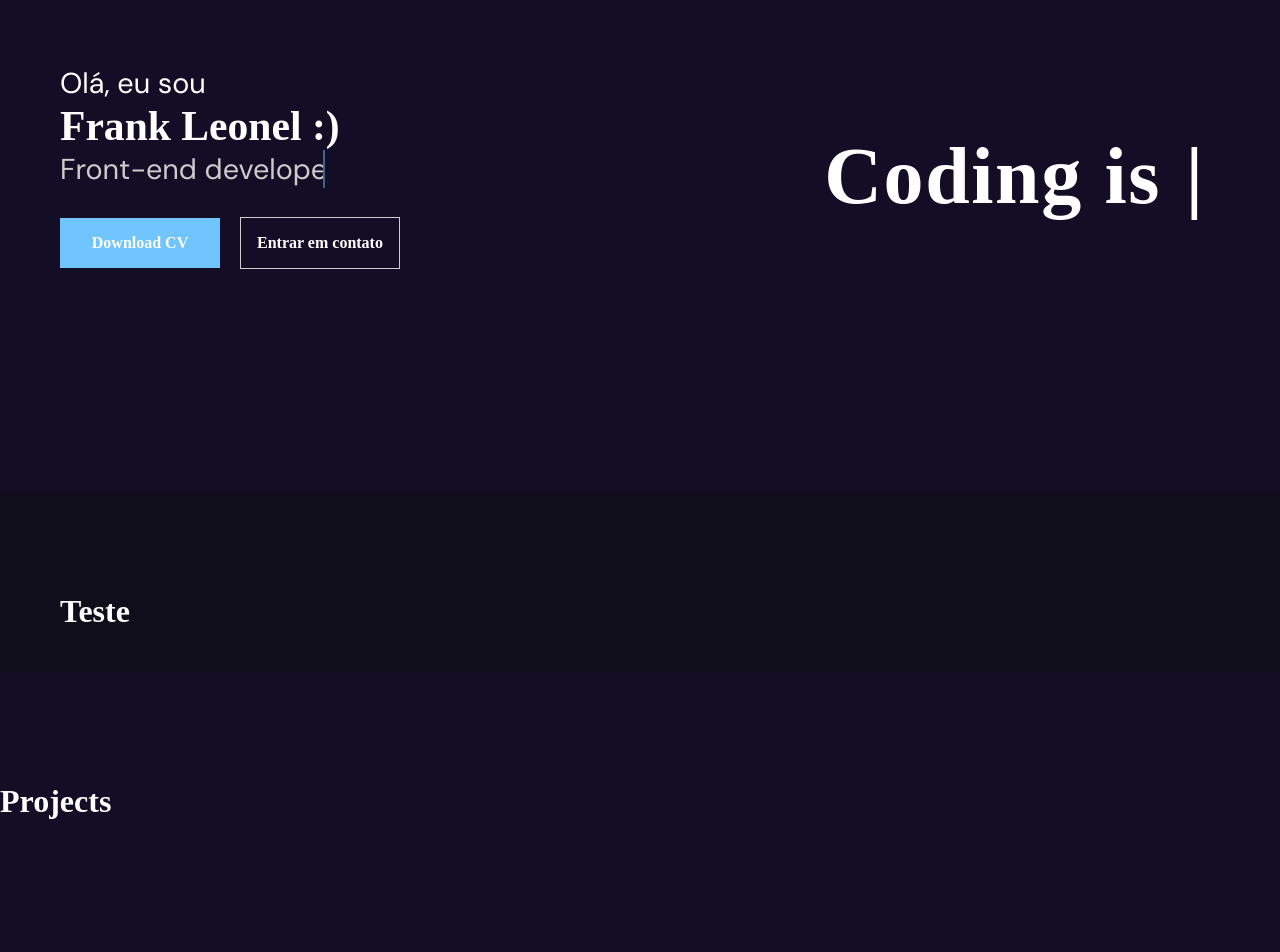
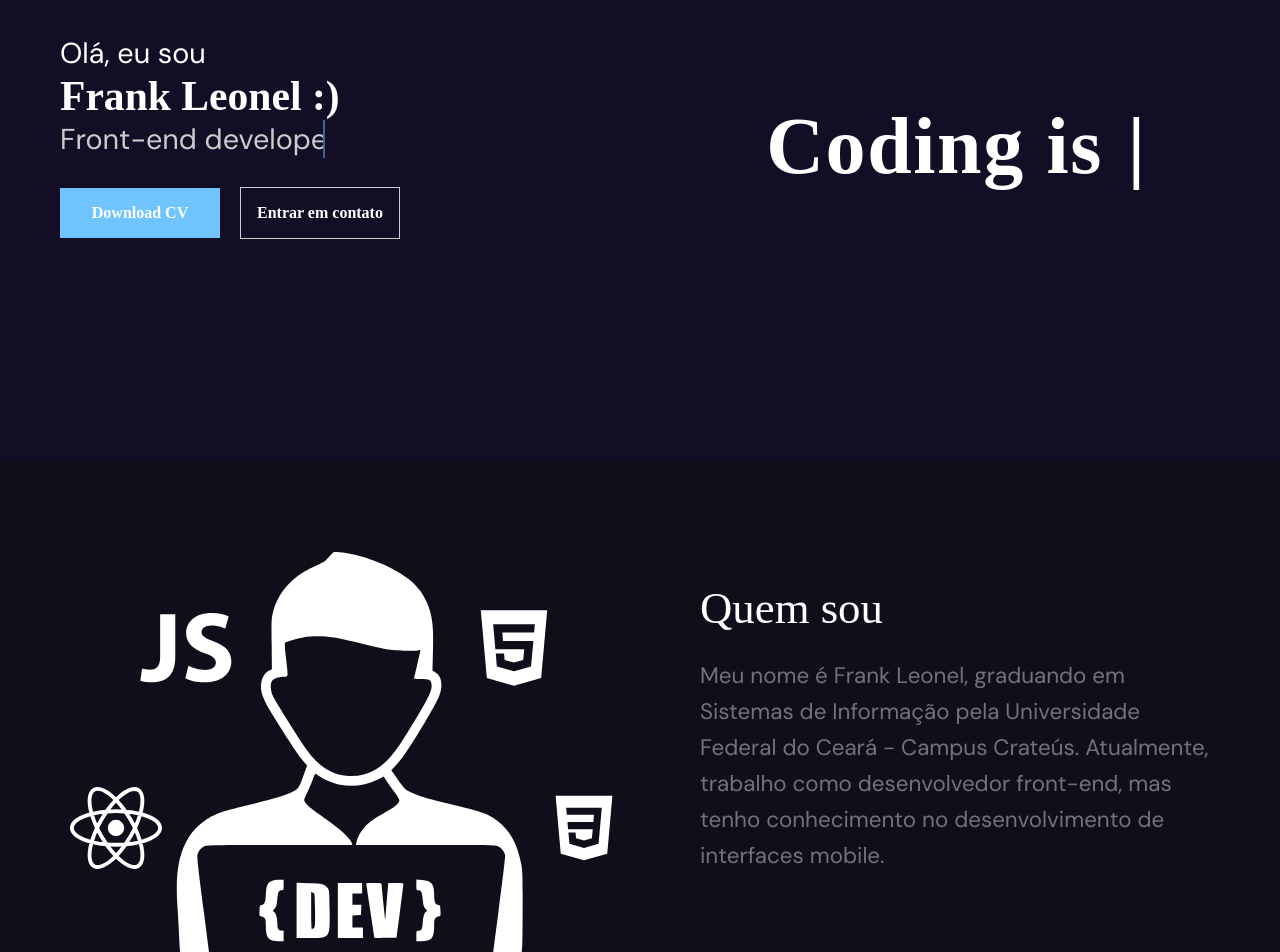
Before and after one commit to FrankLeonel/portfolio, a React (Create React App) app: page / in a window 1280 px wide. Shown: the part 200-1152 px from the top of the page. Built offline with nearby package versions, Linux system fonts and the light colour scheme.

Commit message:
feito a animação e o texto do componente

```diff
--- a/src/components/AboutMe/AboutMe.js
+++ b/src/components/AboutMe/AboutMe.js
@@ -1,3 +1,8 @@
+import { ReactComponent as CssIcon } from "assets/icons/css.svg";
+import { ReactComponent as HtmlIcon } from "assets/icons/html5.svg";
+import { ReactComponent as JSIcon } from "assets/icons/js.svg";
+import { ReactComponent as ProgrammerIcon } from "assets/icons/programmer.svg";
+import { ReactComponent as ReactIcon } from "assets/icons/react.svg";
 import Content from "components/Content";
 import * as S from "./AboutMe.style";
 
@@ -5,7 +10,33 @@ const AboutMe = () => {
   return (
     <S.AboutMeContainer id="about_me">
       <Content>
-        <h1>Teste</h1>
+        <S.Section>
+          <S.ContainerImage>
+            <ProgrammerIcon className="programmer" />
+            <S.AboutFigure>
+              <ReactIcon className="figure_one icon_one" />
+            </S.AboutFigure>
+            <S.AboutFigure>
+              <JSIcon className="figure_two icon_two" />
+            </S.AboutFigure>
+            <S.AboutFigure>
+              <HtmlIcon className="figure_three icon_three" />
+            </S.AboutFigure>
+            <S.AboutFigure>
+              <CssIcon className="figure_four icon_four" />
+            </S.AboutFigure>
+          </S.ContainerImage>
+
+          <S.ContainerText>
+            <h2>Quem sou</h2>
+            <p>
+              Meu nome é Frank Leonel, graduando em Sistemas de Informação pela
+              Universidade Federal do Ceará - Campus Crateús. Atualmente,
+              trabalho como desenvolvedor front-end, mas tenho conhecimento no
+              desenvolvimento de interfaces mobile.
+            </p>
+          </S.ContainerText>
+        </S.Section>
       </Content>
     </S.AboutMeContainer>
   );
--- a/src/components/AboutMe/AboutMe.style.js
+++ b/src/components/AboutMe/AboutMe.style.js
@@ -4,42 +4,196 @@ export const AboutMeContainer = styled.div(
   ({ theme: { breakpoints, colors } }) => ({
     padding: "80px 0",
     backgroundColor: colors.secondary,
+    width: "100%",
+    height: "auto",
 
     [breakpoints.lg]: {
-      padding: "80px 0 20px",
+      padding: "60px 0 20px",
     },
   })
 );
 
-export const Section = styled.div(({ theme: { breakpoints } }) => ({
+export const Section = styled.div(({ theme }) => ({
   display: "flex",
+  alignItems: "flex-start",
+  width: "100%",
+  height: "auto",
+}));
+
+export const ContainerImage = styled.div(
+  ({ theme: { breakpoints, colors } }) => ({
+    display: "none",
+    padding: "30px 0",
+    ".programmer": {
+      width: "60%",
+      height: "60%",
+      path: {
+        fill: colors.white,
+      },
+      "&:hover": {
+        webkitTransform: "scale(1.1)",
+        transform: "scale(1.1)",
+      },
+    },
+
+    [breakpoints.md]: {
+      width: "50%",
+      display: "flex",
+      alignItems: "center",
+      justifyContent: "center",
+      position: "relative",
+      webkitTransition: "1s all ease",
+      transition: "1s all ease",
+    },
+
+    [breakpoints.lg]: {
+      ".programmer": {
+        width: "60%",
+      },
+    },
+  })
+);
+
+export const AboutFigure = styled.div(({ theme: { breakpoints, colors } }) => ({
+  display: "flex",
+  webkitBoxPack: "center",
+  msFlexPack: "center",
+  justifyContent: "center",
+  webkitBoxAlign: "center",
+  msFlexAlign: "center",
   alignItems: "center",
-  width: "100%",
-  height: "70vh",
-
-  "> div": {
-    display: "flex",
-    flexDirection: "column",
-    justifyContent: "center",
-    width: "100%",
-    height: "auto",
-  },
 
   "> *": {
-    flex: 0,
-    "&:first-child": {
-      flexBasis: "100%",
+    position: "absolute",
+    width: "50px",
+    height: "50px",
+    path: {
+      fill: colors.white,
     },
   },
 
-  [breakpoints.md]: {
-    height: "74vh",
+  ".figure_one": {
+    top: "200px",
+    left: "10px",
+  },
+  ".figure_two": {
+    top: "80px",
+    left: "40px",
+  },
+  ".figure_three": {
+    top: "80px",
+    right: "40px",
+  },
+  ".figure_four": {
+    top: "200px",
+    right: "20px",
+  },
 
+  [breakpoints.lg]: {
     "> *": {
-      flex: 1,
-      "&:first-child": {
-        flexBasis: "30%",
-      },
+      width: "72px",
+      height: "72px",
+    },
+
+    ".figure_one": {
+      top: "260px",
+      left: 0,
+    },
+    ".figure_two": {
+      top: "80px",
+      left: "40px",
+    },
+    ".figure_three": {
+      top: "80px",
+      right: "80px",
+    },
+    ".figure_four": {
+      top: "260px",
+      right: 0,
+    },
+  },
+
+  [breakpoints.xl]: {
+    "> *": {
+      width: "92px",
+      height: "92px",
+    },
+
+    ".figure_one": {
+      top: "260px",
+      left: "10px",
+    },
+    ".figure_two": {
+      top: "80px",
+      left: "80px",
+    },
+    ".figure_three": {
+      top: "80px",
+      right: "80px",
+    },
+    ".figure_four": {
+      top: "260px",
+      right: "10px",
+    },
+  },
+
+  ".icon_one": {
+    animation: "icon-move 3s ease 3.9s infinite alternate",
+  },
+  ".icon_two": {
+    animation: "icon-move 3s ease 2.9s infinite alternate",
+  },
+  ".icon_three": {
+    animation: "icon-move 3s ease 1.9s infinite alternate",
+  },
+  ".icon_four": {
+    animation: "icon-move 3s ease 0.6s infinite alternate",
+  },
+
+  "@keyframes icon-move": {
+    "0%": {
+      transform: "translate3d(0, 0, 0)",
+    },
+    "100%": {
+      transform: "translate3d(10px, -40px, 0)",
     },
   },
 }));
+
+export const ContainerText = styled.div(
+  ({ theme: { breakpoints, colors } }) => ({
+    width: "100%",
+    padding: 0,
+    display: "flex",
+    alignItems: "flex-start",
+    justifyContent: "flex-start",
+    webkitBoxOrient: "vertical",
+    webkitBoxDirection: "normal",
+    msFlexDirection: "column",
+    flexDirection: "column",
+
+    h2: {
+      margin: 0,
+      paddingBottom: "24px",
+      fontSize: "2.8rem",
+      fontWeight: 500,
+    },
+
+    p: {
+      margin: 0,
+      lineHeight: "36px",
+      color: colors.gray,
+      fontFamily: "DM Sans",
+      fontSize: "1.4rem",
+    },
+
+    [breakpoints.md]: {
+      width: "50%",
+      padding: "0 0 30px 60px",
+    },
+
+    [breakpoints.lg]: {
+      padding: "60px 0 30px 60px",
+    },
+  })
+);
--- a/src/components/Content/Content.style.js
+++ b/src/components/Content/Content.style.js
@@ -4,7 +4,7 @@ export const ContentContainer = styled.div(({ theme: { breakpoints } }) => ({
   margin: "auto",
   maxWidth: "calc(1440px + 48px)",
   width: "100%",
-  padding: "0 40px",
+  padding: "0 20px",
 
   [breakpoints.md]: {
     padding: "0 60px",
--- a/src/components/MenuBurguer/MenuBurguer.style.js
+++ b/src/components/MenuBurguer/MenuBurguer.style.js
@@ -3,7 +3,7 @@ import styled from "styled-components";
 export const MenuBurguer = styled.button(
   ({ theme: { breakpoints, colors }, open }) => ({
     position: "absolute",
-    right: 40,
+    right: 20,
     display: "flex",
     flexDirection: "column",
     justifyContent: "space-around",
--- a/src/components/Presentation/Presentation.style.js
+++ b/src/components/Presentation/Presentation.style.js
@@ -5,8 +5,12 @@ export const PresentationContainer = styled.div(
   ({ theme: { breakpoints } }) => ({
     padding: "80px 0",
 
+    [breakpoints.md]: {
+      padding: 0,
+    },
+
     [breakpoints.lg]: {
-      padding: "80px 0 20px",
+      padding: "50px 0 20px",
     },
   })
 );
@@ -25,21 +29,11 @@ export const Section = styled.div(({ theme: { breakpoints } }) => ({
     height: "auto",
   },
 
-  "> *": {
-    flex: 0,
-    "&:first-child": {
-      flexBasis: "100%",
-    },
-  },
-
   [breakpoints.md]: {
     height: "74vh",
 
-    "> *": {
-      flex: 1,
-      "&:first-child": {
-        flexBasis: "30%",
-      },
+    "> div": {
+      width: "50%",
     },
   },
 }));
@@ -158,12 +152,6 @@ export const ContainerEmail = styled(Button)(({ theme: { colors } }) => ({
 export const AnimationCoding = styled.h1(
   ({ theme: { breakpoints, colors } }) => ({
     display: "none",
-    fontSize: "5rem",
-    padding: "0.5rem",
-    fontWeight: "bold",
-    letterSpacing: "0.1rem",
-    textAlign: "center",
-    overflow: "hidden",
 
     span: {
       fontWeight: 600,
@@ -171,7 +159,14 @@ export const AnimationCoding = styled.h1(
     },
 
     [breakpoints.md]: {
+      width: "50%",
+      paddingLeft: "50px",
       display: "block",
+      fontSize: "5rem",
+      fontWeight: "bold",
+      letterSpacing: "0.1rem",
+      textAlign: "center",
+      overflow: "hidden",
     },
   })
 );
```
